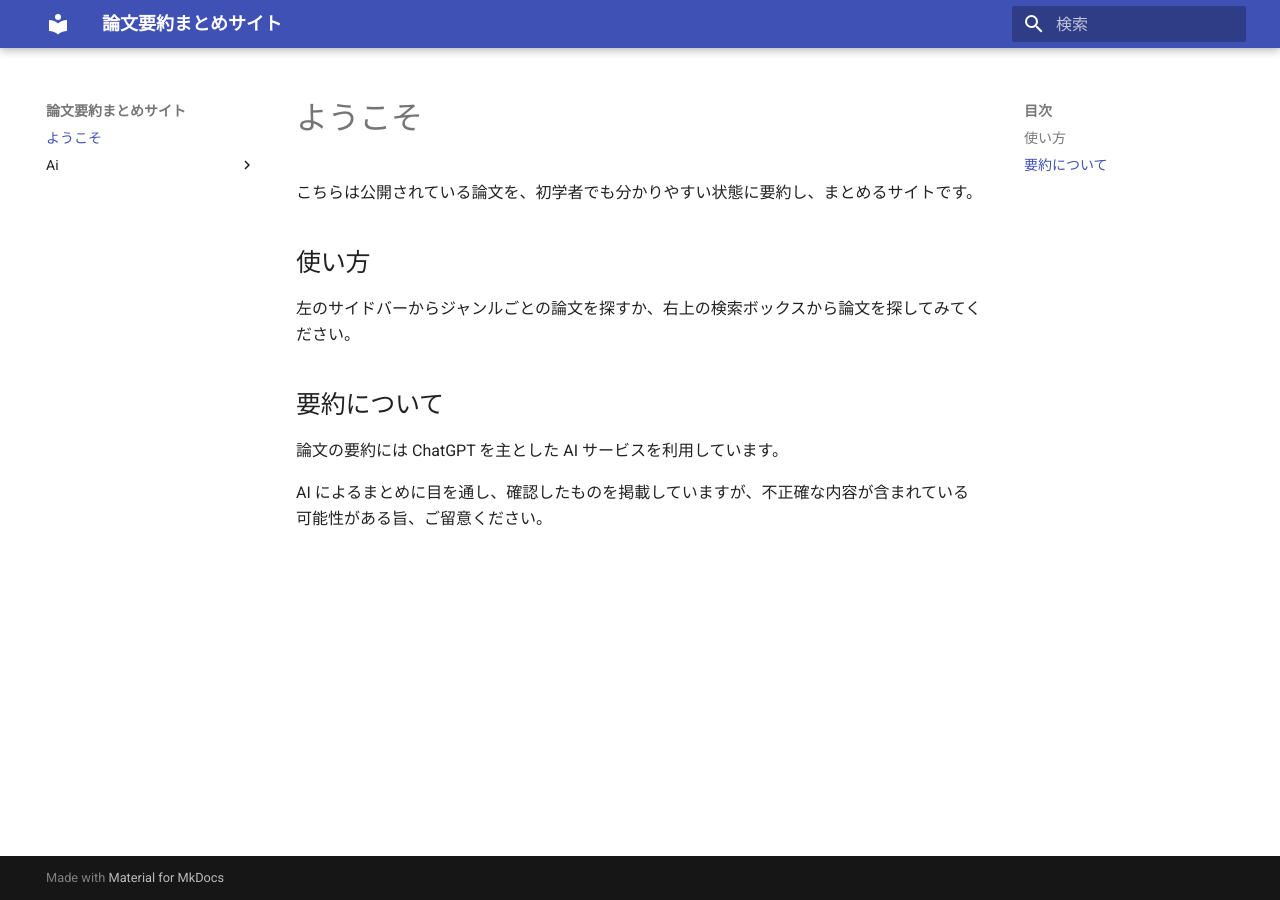
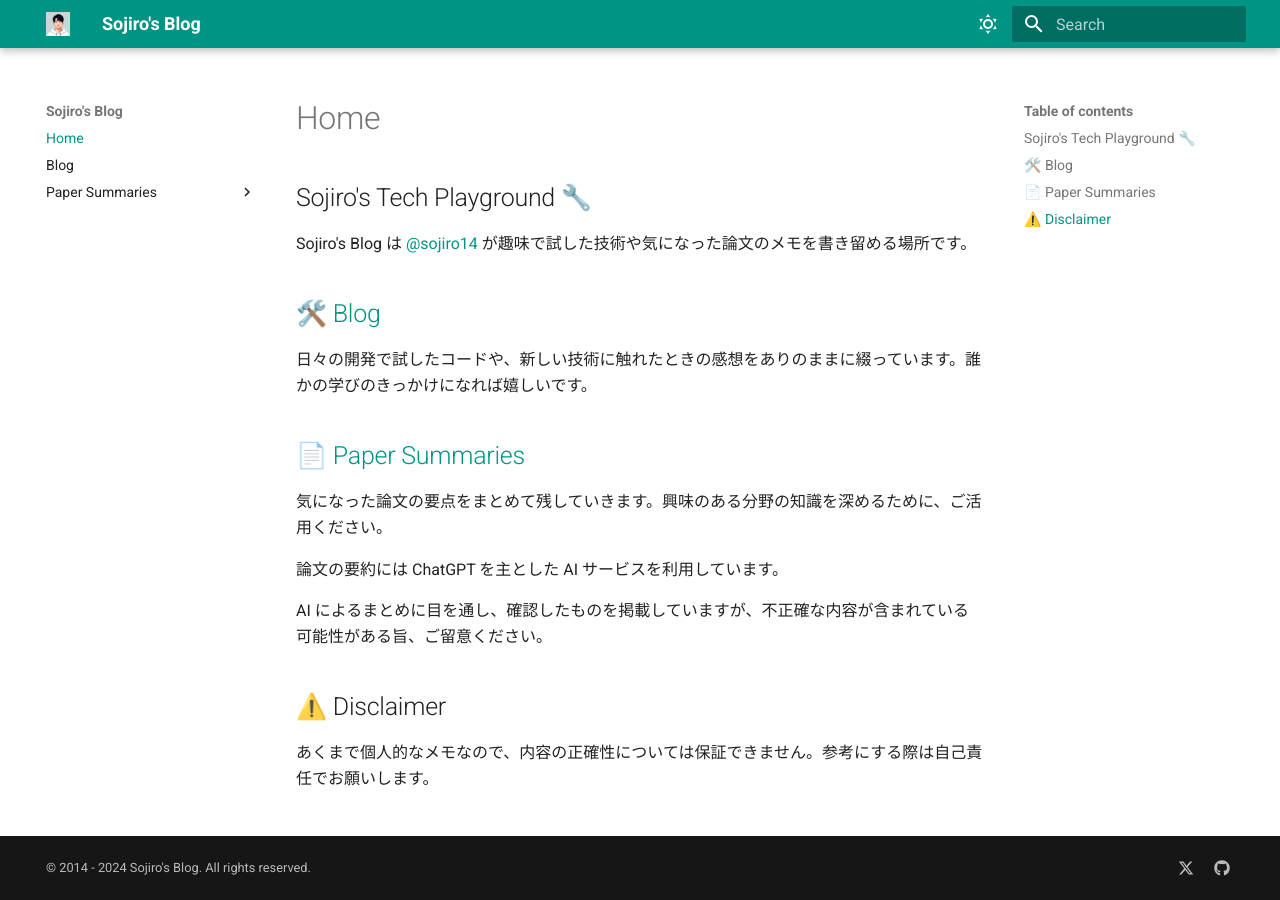
Before and after one commit to sojiro14/Papers, an MkDocs documentation site: the page built from docs/index.md, in a window 1280 px wide. Built offline with MkDocs 1.6.1 and Material for MkDocs 9.7.7, drawn with Linux system fonts in a browser that asks for light colours.

Commit message:
fix: looks

```diff
--- a/docs/index.md
+++ b/docs/index.md
@@ -1,10 +1,16 @@
-# ようこそ
-こちらは公開されている論文を、初学者でも分かりやすい状態に要約し、まとめるサイトです。
+# Home
+## Sojiro's Tech Playground 🔧
+Sojiro's Blog は [@sojiro14](https://x.com/sojiro14) が趣味で試した技術や気になった論文のメモを書き留める場所です。
 
-## 使い方
-左のサイドバーからジャンルごとの論文を探すか、右上の検索ボックスから論文を探してみてください。
+## 🛠️ [Blog](/blog/)
+日々の開発で試したコードや、新しい技術に触れたときの感想をありのままに綴っています。誰かの学びのきっかけになれば嬉しいです。
 
-## 要約について
+## 📄 [Paper Summaries](/Papers/)
+気になった論文の要点をまとめて残していきます。興味のある分野の知識を深めるために、ご活用ください。
+
 論文の要約には ChatGPT を主とした AI サービスを利用しています。
 
 AI によるまとめに目を通し、確認したものを掲載していますが、不正確な内容が含まれている可能性がある旨、ご留意ください。
+
+## ⚠️ Disclaimer
+あくまで個人的なメモなので、内容の正確性については保証できません。参考にする際は自己責任でお願いします。
--- a/mkdocs.yml
+++ b/mkdocs.yml
@@ -1,11 +1,81 @@
-site_name: 論文要約まとめサイト
+site_name: Sojiro's Blog
+site_url: https://blog.sojiro.me
 theme:
   name: material
-  language: ja
+  logo: assets/images/logo.png
+  favicon: assets/images/favicon.png
   palette:
-    scheme: default
-    primary: indigo
-    accent: indigo
+    # Palette toggle for light mode
+    - media: "(prefers-color-scheme: light)"
+      scheme: default
+      primary: teal
+      accent: teal
+      toggle:
+        icon: material/weather-sunny
+        name: Switch to dark mode
+
+    # Palette toggle for dark mode
+    - media: "(prefers-color-scheme: dark)"
+      scheme: slate
+      primary: teal
+      accent: teal
+      toggle:
+        icon: material/weather-night
+        name: Switch to system preference
+nav:
+  - index.md
+  - Blog: blog/
+  - Paper Summaries:
+    - papers/index.md
+plugins:
+  - search
+  - blog:
+      enabled: true
+      blog_dir: papers
+      blog_toc: false
+      post_dir: "{blog}/posts"
+      post_url_max_categories: 1
+      post_slugify_separator: "-"
+      post_excerpt_max_authors: 1
+      post_excerpt_max_categories: 5
+      post_excerpt_separator: <!-- more -->
+      post_readtime: true
+      post_readtime_words_per_minute: 265
+      archive: true
+      archive_name: Archive
+      archive_pagination: true
+      archive_pagination_per_page: 10
+      archive_toc: false
+      categories: true
+      categories_name: Categories
+      categories_slugify_separator: "-"
+      categories_pagination: true
+      categories_pagination_per_page: 10
+      categories_toc: false
+      authors: true
+      authors_file: "{blog}/.authors.yml"
+      authors_profiles: false
+      authors_profiles_name: Authors
+      authors_profiles_pagination: true
+      authors_profiles_pagination_per_page: 10
+      authors_profiles_toc: false
+      pagination: true
+      pagination_per_page: 10
+      pagination_keep_content: false
+      draft: false
+      draft_on_serve: true
+      draft_if_future_date: false
+extra:
+  social:
+    - icon: fontawesome/brands/x-twitter
+      link: https://x.com/sojiro14
+    - icon: fontawesome/brands/github
+      link: https://github.com/sojiro14
+  generator: false
+  analytics:
+    provider: google
+    property: G-ECN7E21ZM0
+copyright: "&copy; 2014 - 2024 Sojiro's Blog. All rights reserved."
 markdown_extensions:
   - pymdownx.superfences:
       custom_fences:
```
Also changed, not shown: docs/assets/images/favicon.png (added), docs/assets/images/logo.png (added).
